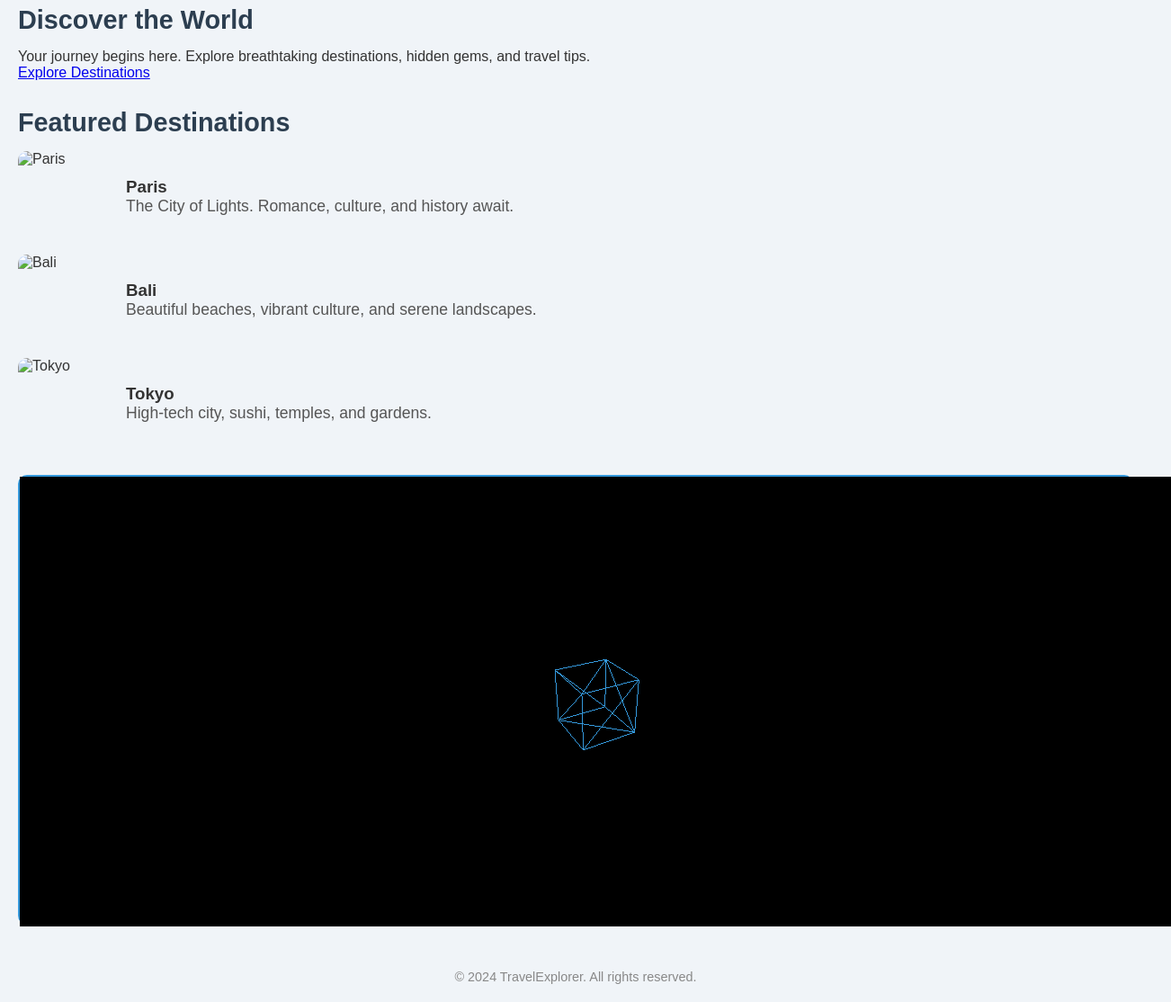
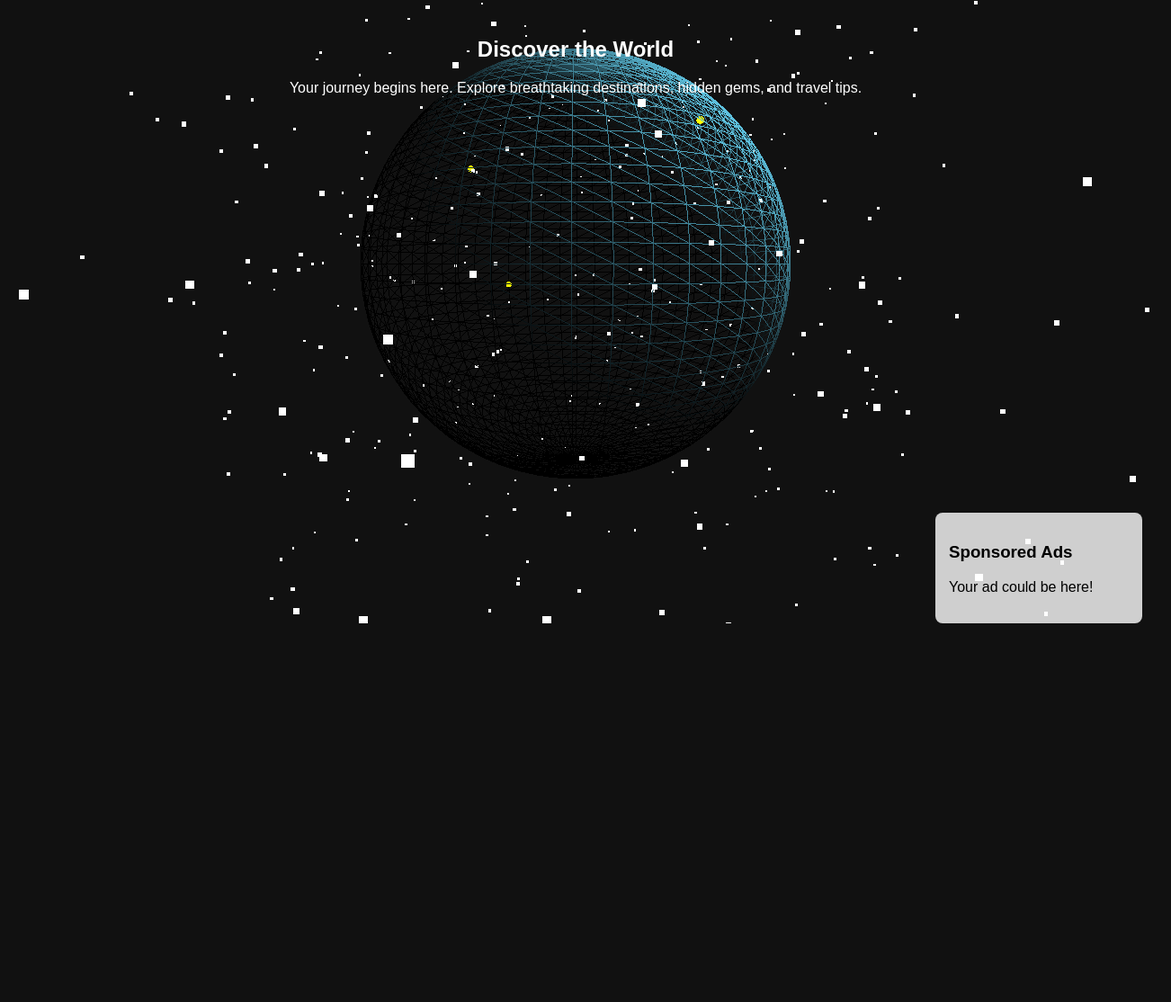
Before and after one commit to ZenoxBlad/your-friend, a plain HTML site: page index.html in a window 1280 px wide. Shown: the part 107-1221 px from the top of the page at 90% size, 1302 px wide, since content can reach past the window. After the commit the page ends 800 px from the top, so only its background shows below. Drawn offline with nearby package versions, Linux system fonts and the light colour scheme; animation ran at ten frames a second.

Commit message:
Added more vissuals

```diff
--- a/index.html
+++ b/index.html
@@ -3,7 +3,7 @@
 <head>
     <meta charset="UTF-8">
     <meta name="viewport" content="width=device-width, initial-scale=1.0">
-    <title>TravelExplorer</title>
+    <title>TravelExplorer - Discover the World in 3D</title>
     <link rel="stylesheet" href="styles.css">
 </head>
 <body>
@@ -18,45 +18,26 @@
         </nav>
     </header>
 
-    <main>
-        <section>
+    <div id="content">
+        <section class="intro">
             <h2>Discover the World</h2>
             <p>Your journey begins here. Explore breathtaking destinations, hidden gems, and travel tips.</p>
-            <a href="#">Explore Destinations</a>
         </section>
+    </div>
 
-        <section>
-            <h2>Featured Destinations</h2>
-            <div class="featured-destination">
-                <img src="paris.jpg" alt="Paris">
-                <div>
-                    <h3>Paris</h3>
-                    <p>The City of Lights. Romance, culture, and history await.</p>
-                </div>
-            </div>
-            <div class="featured-destination">
-                <img src="bali.jpg" alt="Bali">
-                <div>
-                    <h3>Bali</h3>
-                    <p>Beautiful beaches, vibrant culture, and serene landscapes.</p>
-                </div>
-            </div>
-            <div class="featured-destination">
-                <img src="tokyo.jpg" alt="Tokyo">
-                <div>
-                    <h3>Tokyo</h3>
-                    <p>High-tech city, sushi, temples, and gardens.</p>
-                </div>
-            </div>
-        </section>
+    <canvas id="globeCanvas"></canvas>
 
-        <!-- 3D Canvas Section -->
-        <section id="threejs-canvas"></section>
-    </main>
+    <div id="destinationPopup" class="popup hidden">
+        <h3 id="popupTitle"></h3>
+        <p id="popupDescription"></p>
+        <button onclick="closePopup()">Close</button>
+    </div>
 
-    <footer>
-        <p>&copy; 2024 TravelExplorer. All rights reserved.</p>
-    </footer>
+    <div id="adSpace">
+        <!-- Place for ads -->
+        <h3>Sponsored Ads</h3>
+        <p>Your ad could be here!</p>
+    </div>
 
     <script src="https://cdnjs.cloudflare.com/ajax/libs/three.js/r128/three.min.js"></script>
     <script src="script.js"></script>
--- a/script.js
+++ b/script.js
@@ -1,29 +1,114 @@
-// Check if Three.js is available
-if (typeof THREE !== 'undefined') {
-    // Set up scene, camera, and renderer
+const canvas = document.getElementById('globeCanvas');
 const scene = new THREE.Scene();
-    const camera = new THREE.PerspectiveCamera(75, window.innerWidth / 500, 0.1, 1000);
-    const renderer = new THREE.WebGLRenderer();
-    renderer.setSize(window.innerWidth, 500);
-    document.getElementById('threejs-canvas').appendChild(renderer.domElement);
+const camera = new THREE.PerspectiveCamera(75, window.innerWidth / window.innerHeight, 0.1, 1000);
+const renderer = new THREE.WebGLRenderer({ canvas, alpha: true });
+renderer.setSize(window.innerWidth, window.innerHeight);
 
-    // Create a rotating cube
-    const geometry = new THREE.BoxGeometry();
-    const material = new THREE.MeshBasicMaterial({ color: 0x3498db, wireframe: true });
-    const cube = new THREE.Mesh(geometry, material);
-    scene.add(cube);
+// Globe geometry
+const globeGeometry = new THREE.SphereGeometry(5, 50, 50);
+const globeMaterial = new THREE.MeshStandardMaterial({ color: 0x5bc0de, wireframe: true });
+const globe = new THREE.Mesh(globeGeometry, globeMaterial);
+scene.add(globe);
 
-    camera.position.z = 5;
+// Lighting
+const light = new THREE.PointLight(0xffffff, 1);
+light.position.set(10, 10, 10);
+scene.add(light);
+
+// Camera positioning
+camera.position.z = 12;
+
+// Particle system for visual effects
+const particles = new THREE.BufferGeometry();
+const particleCount = 500;
+const particlePositions = new Float32Array(particleCount * 3);
+
+for (let i = 0; i < particleCount; i++) {
+    particlePositions[i * 3] = (Math.random() - 0.5) * 20;
+    particlePositions[i * 3 + 1] = (Math.random() - 0.5) * 20;
+    particlePositions[i * 3 + 2] = (Math.random() - 0.5) * 20;
+}
+
+particles.setAttribute('position', new THREE.BufferAttribute(particlePositions, 3));
+const particleMaterial = new THREE.PointsMaterial({ color: 0xffffff, size: 0.1 });
+const particleSystem = new THREE.Points(particles, particleMaterial);
+scene.add(particleSystem);
+
+// Destination data
+const destinations = [
+    { name: 'Paris', description: 'The City of Lights. Romance, culture, and history await.', coordinates: [2.3522, 48.8566] },
+    { name: 'Bali', description: 'Beautiful beaches, vibrant culture, and serene landscapes.', coordinates: [115.1889, -8.4095] },
+    { name: 'Tokyo', description: 'High-tech city, sushi, temples, and gardens.', coordinates: [139.6917, 35.6895] }
+];
+
+// Convert lat/long to 3D coordinates
+function latLongToVector3(lat, lon, radius) {
+    const phi = (90 - lat) * (Math.PI / 180);
+    const theta = (lon + 180) * (Math.PI / 180);
+    return new THREE.Vector3(
+        -(radius * Math.sin(phi) * Math.cos(theta)),
+        radius * Math.cos(phi),
+        radius * Math.sin(phi) * Math.sin(theta)
+    );
+}
+
+// Add destination points with hover effect and pop-ups
+const points = [];
+destinations.forEach(destination => {
+    const pointGeometry = new THREE.SphereGeometry(0.1, 32, 32);
+    const pointMaterial = new THREE.MeshBasicMaterial({ color: 0xffff00 });
+    const point = new THREE.Mesh(pointGeometry, pointMaterial);
+    const [lon, lat] = destination.coordinates;
+    point.position.copy(latLongToVector3(lat, lon, 5));
+    point.destinationInfo = destination;
+    globe.add(point);
+    points.push(point);
+});
 
 // Animation loop
 function animate() {
     requestAnimationFrame(animate);
-        cube.rotation.x += 0.01;
-        cube.rotation.y += 0.01;
+    globe.rotation.y += 0.001; // Rotate the globe
+    particleSystem.rotation.y += 0.0005; // Slowly rotate particles
     renderer.render(scene, camera);
 }
 
 animate();
+
+// Mouse event for hover and pop-up display
+const popup = document.getElementById('destinationPopup');
+const popupTitle = document.getElementById('popupTitle');
+const popupDescription = document.getElementById('popupDescription');
+
+function onHover(event) {
+    const mouse = new THREE.Vector2(
+        (event.clientX / window.innerWidth) * 2 - 1,
+        -(event.clientY / window.innerHeight) * 2 + 1
+    );
+    const raycaster = new THREE.Raycaster();
+    raycaster.setFromCamera(mouse, camera);
+    const intersects = raycaster.intersectObjects(points);
+
+    if (intersects.length > 0) {
+        const destination = intersects[0].object.destinationInfo;
+        popupTitle.innerText = destination.name;
+        popupDescription.innerText = destination.description;
+        popup.classList.remove('hidden');
     } else {
-    console.error("Three.js is not loaded. Make sure the library is linked in the HTML file.");
+        popup.classList.add('hidden');
     }
+}
+
+window.addEventListener('mousemove', onHover);
+
+// Close popup button
+function closePopup() {
+    popup.classList.add('hidden');
+}
+
+// Handle window resize
+window.addEventListener('resize', () => {
+    renderer.setSize(window.innerWidth, window.innerHeight);
+    camera.aspect = window.innerWidth / window.innerHeight;
+    camera.updateProjectionMatrix();
+});
--- a/styles.css
+++ b/styles.css
@@ -1,88 +1,69 @@
-/* Reset some basic styles */
-* {
+body {
     margin: 0;
-    padding: 0;
-    box-sizing: border-box;
     font-family: Arial, sans-serif;
+    overflow: hidden;
+    background-color: #111;
+    color: #fff;
 }
 
-/* Basic layout */
-body {
-    background-color: #f0f4f8;
-    color: #333;
-    padding: 20px;
-}
-
-/* Header styling */
 header {
     text-align: center;
-    margin-bottom: 30px;
-}
-
-h1 {
-    font-size: 2.5em;
-    color: #2c3e50;
-}
-
-/* Navigation links */
-nav {
-    margin-bottom: 20px;
-    text-align: center;
+    position: relative;
+    z-index: 2;
 }
 
 nav a {
+    margin: 0 15px;
     text-decoration: none;
-    color: #3498db;
-    margin: 0 15px;
-    font-weight: bold;
+    color: #5bc0de;
 }
 
-nav a:hover {
-    color: #2980b9;
+#content {
+    position: relative;
+    z-index: 2;
+    text-align: center;
+    margin-top: 50px;
 }
 
-/* Featured Destinations */
-section {
-    margin-top: 30px;
+canvas {
+    position: absolute;
+    top: 0;
+    left: 0;
+    width: 100%;
+    height: 100%;
+    z-index: 1;
 }
 
-h2 {
-    font-size: 1.8em;
-    color: #2c3e50;
-    margin-bottom: 15px;
+.popup {
+    position: fixed;
+    bottom: 10%;
+    left: 50%;
+    transform: translateX(-50%);
+    background-color: rgba(0, 0, 0, 0.8);
+    padding: 20px;
+    color: #fff;
+    border-radius: 8px;
+    z-index: 3;
+    transition: opacity 0.3s;
 }
 
-.featured-destination {
-    display: flex;
-    align-items: center;
-    margin: 15px 0;
+.popup.hidden {
+    opacity: 0;
+    visibility: hidden;
 }
 
-.featured-destination img {
-    width: 100px;
-    height: 100px;
-    margin-right: 20px;
-    border-radius: 10px;
+#destinationPopup h3 {
+    margin-top: 0;
 }
 
-.featured-destination p {
-    font-size: 1.1em;
-    color: #555;
+#adSpace {
+    position: absolute;
+    bottom: 0;
+    right: 10px;
+    background-color: rgba(255, 255, 255, 0.8);
+    color: #000;
+    padding: 15px;
+    border-radius: 8px;
+    width: 200px;
+    z-index: 3;
 }
-
-/* 3D Canvas Container */
-#threejs-canvas {
-    width: 100%;
-    height: 500px;
-    margin: 30px auto;
-    border: 2px solid #3498db;
-    border-radius: 10px;
-}
-
-/* Footer */
-footer {
-    margin-top: 50px;
-    text-align: center;
-    font-size: 0.9em;
-    color: #888;
-}
```
Lines whose indentation alone changed are shown as unchanged.
